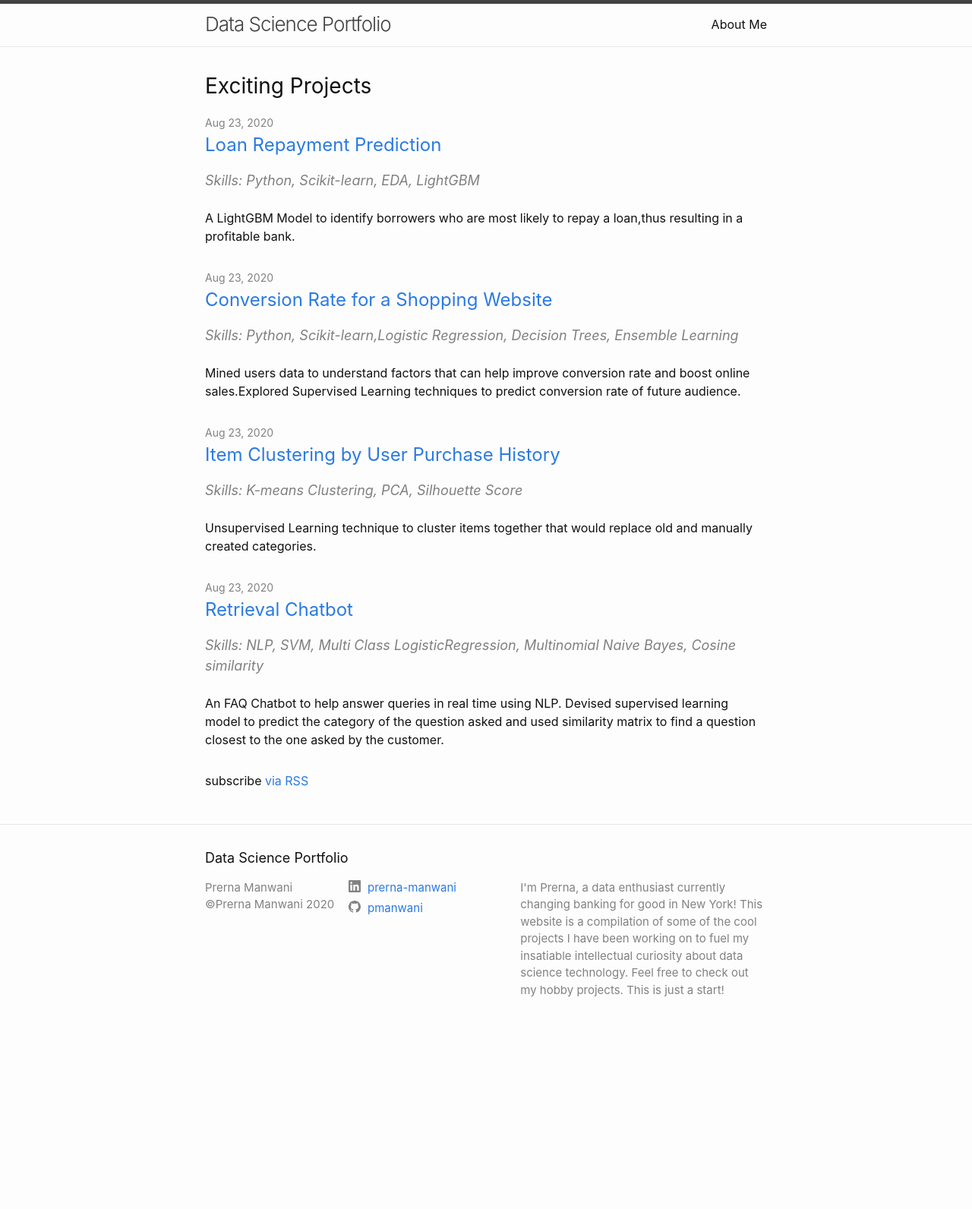
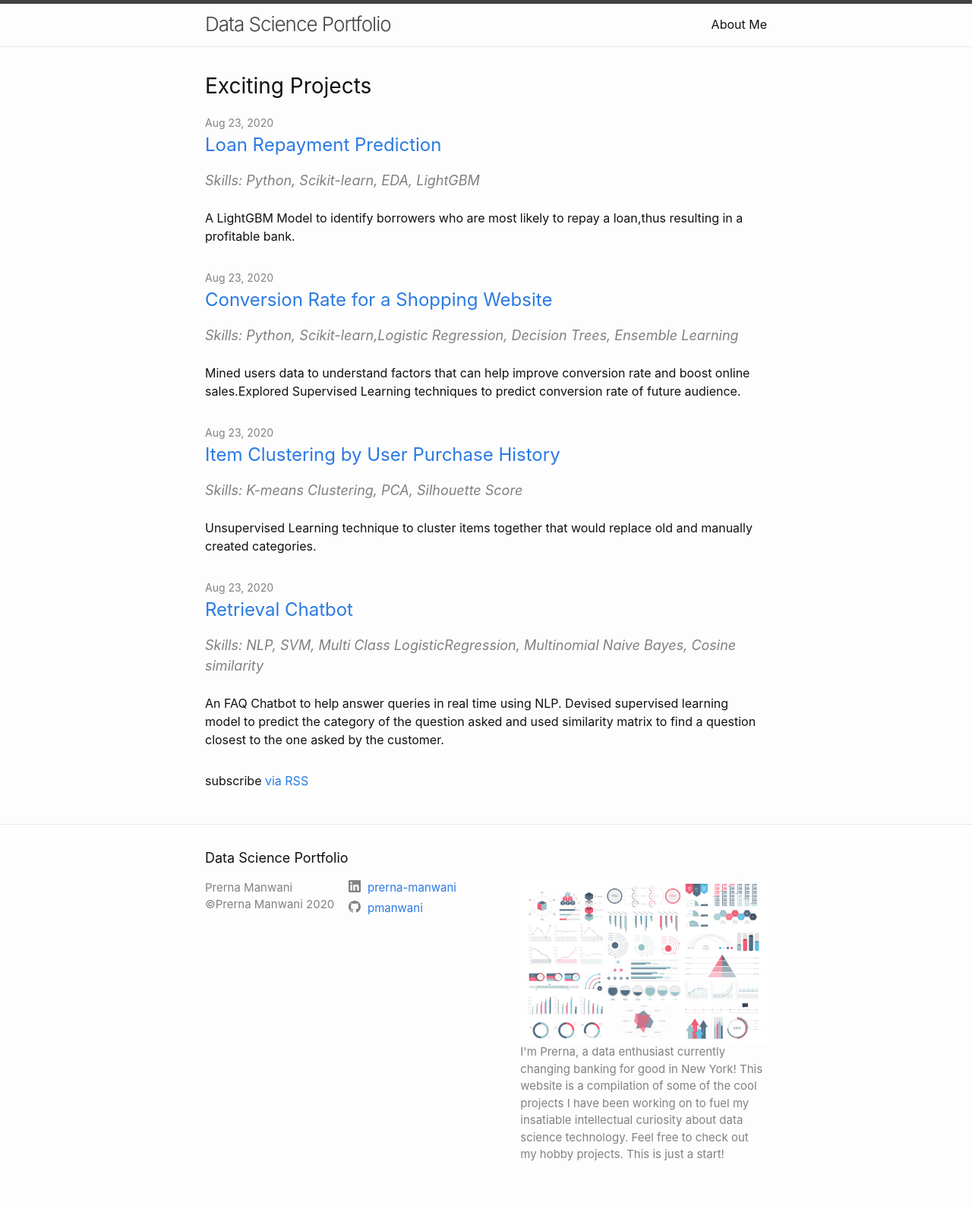
Before and after one commit to pmanwani/pmanwani.github.io, a Jekyll site: the page built from index.md, in a window 1280 px wide. Shown: the whole page at 76% size. Built offline with Jekyll 4.4.1, drawn with Linux system fonts in a browser that asks for light colours; before the commit the page ends 1375 px from its top, so only the background shows below that.

Commit message:
Update footer.html

```diff
--- a/_includes/footer.html
+++ b/_includes/footer.html
@@ -29,6 +29,7 @@
       </div>
 
       <div class="footer-col footer-col-3">
+        <img src="/images/dummy_thumbnail.jpg"></img>
         <p>{{- site.description | escape -}}</p>
       </div>
     </div>
```
